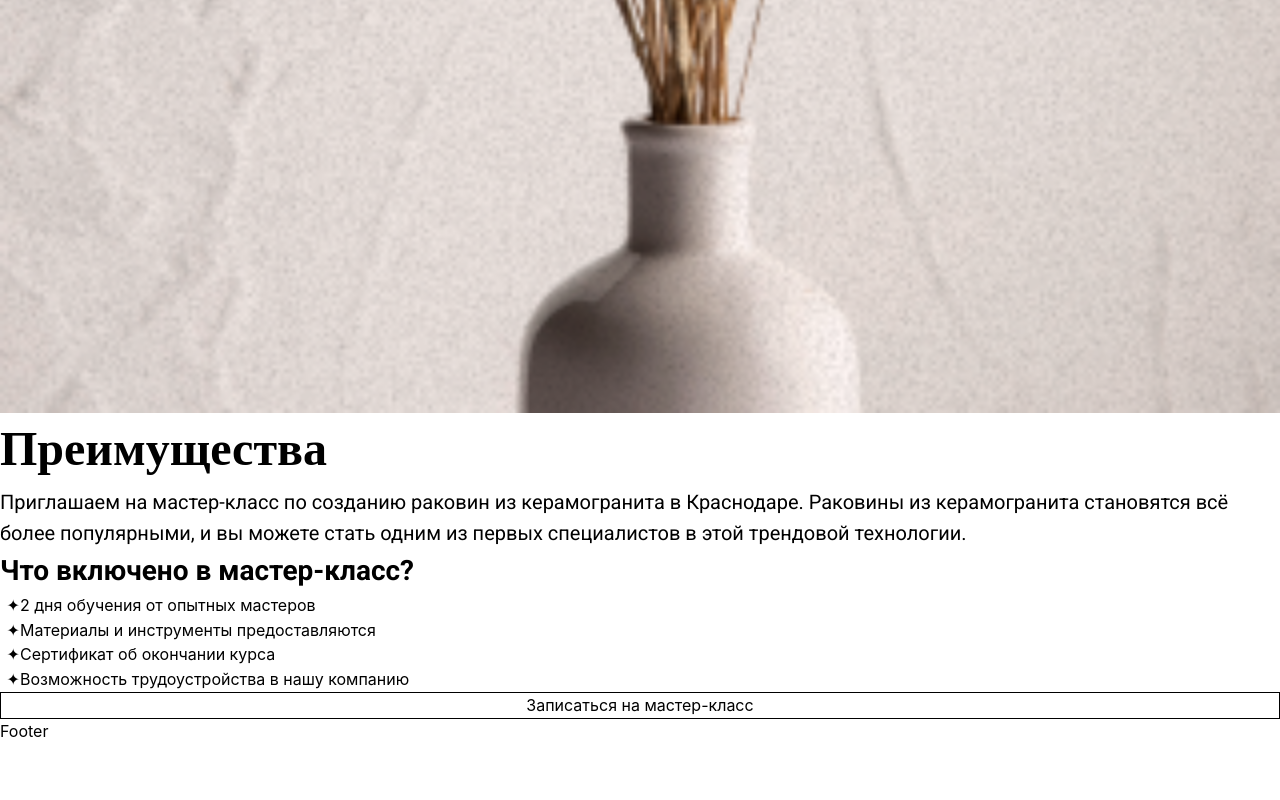
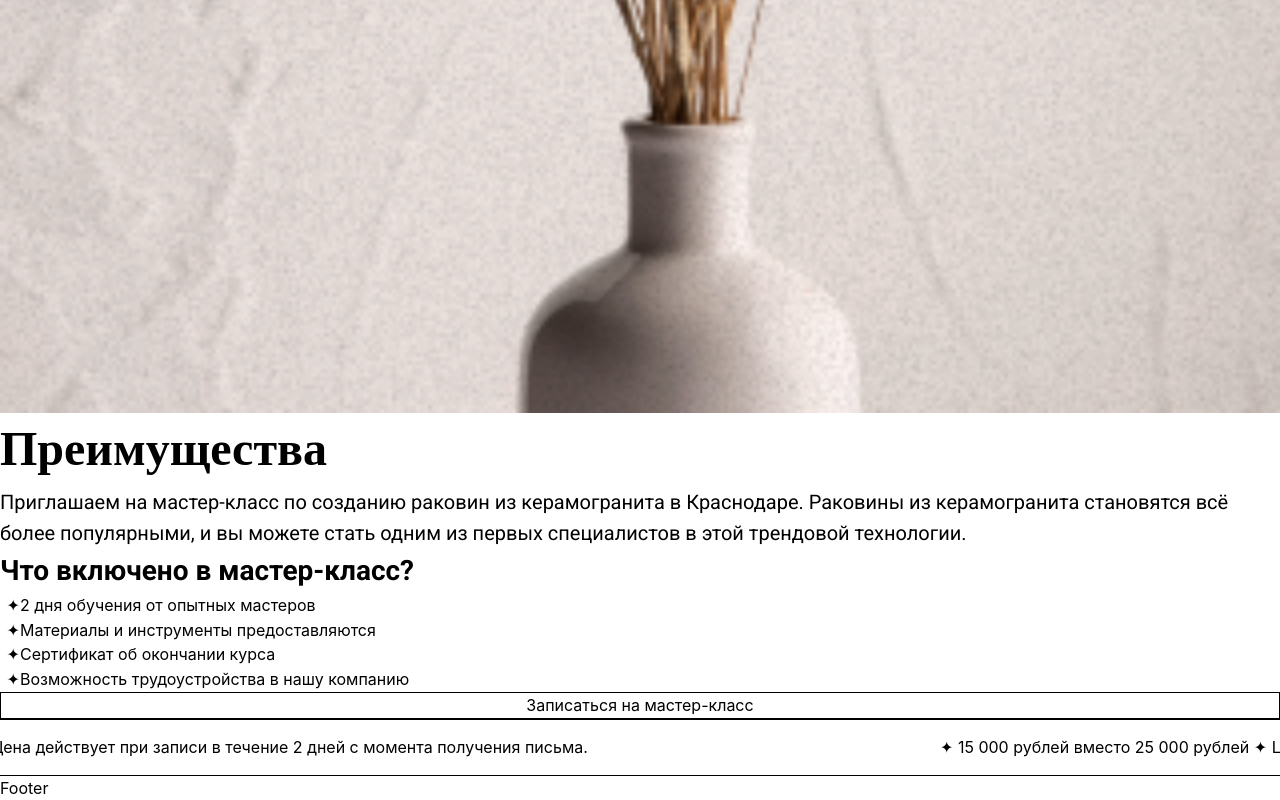
Before and after one commit to MSLadanov/bon-and-co, a React (Vite) app: page /main in a window 1280 px wide. Shown: the part 5392-6192 px from the top of the page. Before the commit the page ends 6136 px from the top, so only its background shows below. Built offline with nearby package versions, Linux system fonts and the light colour scheme.

Commit message:
chore: :construction: creating marquee

```diff
--- a/package.json
+++ b/package.json
@@ -20,6 +20,7 @@
     "embla-carousel-react": "^8.5.2",
     "react": "^19.1.0",
     "react-dom": "^19.1.0",
+    "react-fast-marquee": "^1.6.5",
     "react-router": "^7.6.2",
     "sass": "^1.89.1"
   },
--- a/src/components/Advantages/Advantages.tsx
+++ b/src/components/Advantages/Advantages.tsx
@@ -6,6 +6,7 @@ import advantages2 from "@assets/Advantages/advantages2.png";
 import advantages3 from "@assets/Advantages/advantages3.png";
 import { CollapseBox } from "@ui/CollapseBox";
 import { Button } from "@ui/Button";
+import Marquee from "react-fast-marquee";
 import "./style.scss";
 
 export const Advantages = (): ReactElement => {
@@ -68,6 +69,9 @@ export const Advantages = (): ReactElement => {
         <li>Возможность трудоустройства в нашу компанию</li>
       </ul>
       <Button>Записаться на мастер-класс</Button>
+      <Marquee>
+         ✦ 15 000 рублей вместо 25 000 рублей ✦ Цена действует при записи в течение 2 дней с момента получения письма.
+      </Marquee>
     </Flex>
   );
 };
--- a/src/components/Advantages/style.scss
+++ b/src/components/Advantages/style.scss
@@ -1,7 +1,20 @@
+@import '../../globals.scss';
+
 .advantages {
   margin-top: 60px;
   ul {
-    list-style-type: '✦';
+    list-style-type: "✦";
     padding-left: 20px;
   }
 }
+
+.rfm-marquee-container {
+  border-top: 1px solid black;
+  border-bottom: 1px solid black;
+  padding: 15px 0px;
+  transition: all ease-in 0.2s;
+  &:hover {
+    background-color: $burgundy;
+    color: white;
+  }
+}
--- a/src/globals.scss
+++ b/src/globals.scss
@@ -4,6 +4,13 @@ $burgundy: #8b1e3f;
 $black: #1b1b1b;
 $sandy: #e1caa1;
 $creme: #fcfbf7;
+
+:export{
+  burgundy: $burgundy;
+  black: $black;
+  sandy: $sandy;
+  creme: $creme
+}
 
 $breakpoint-mobile-desktop: 1200px;
 
```
Also changed, not shown: 1 other file (tests, documents, lock files or other folders).
